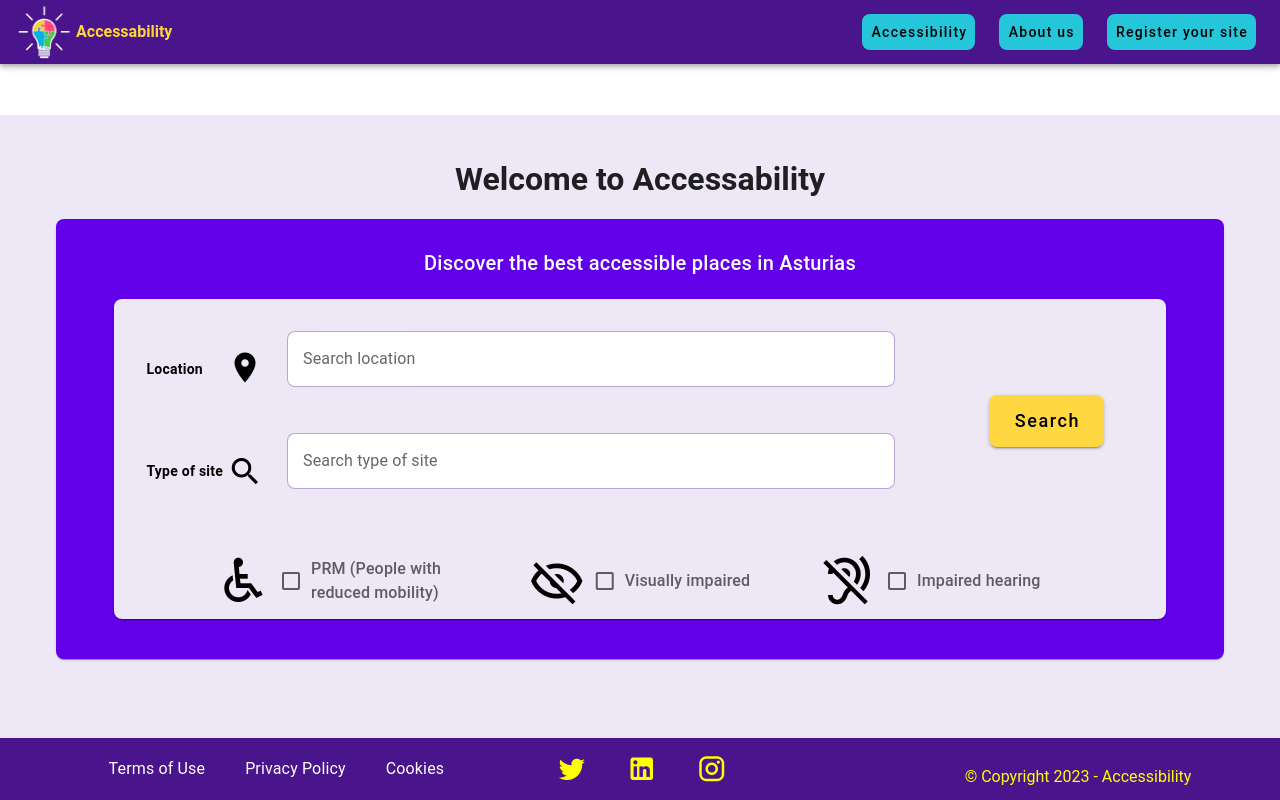
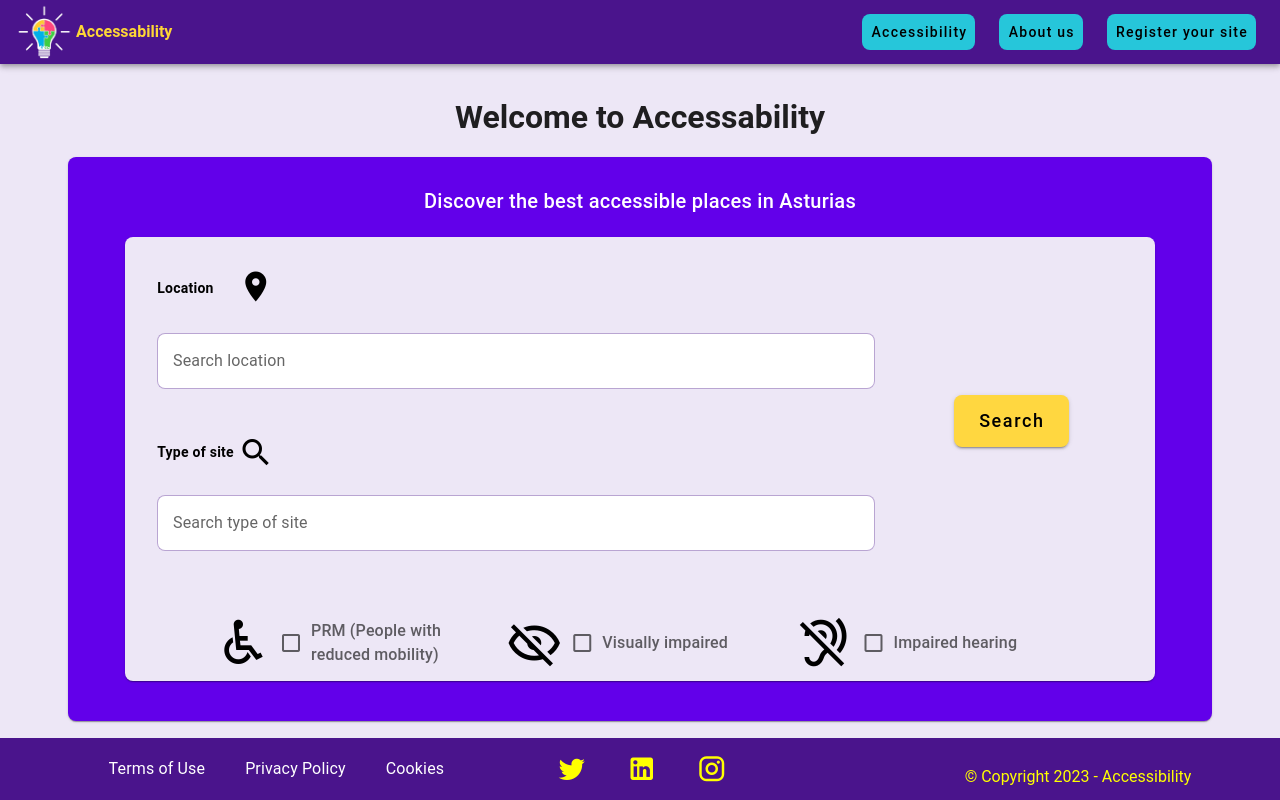
Before and after one commit to luisalvarez246/accessability, a Vue app in the folder frontend/: page / in a window 1280 px wide. Built offline with nearby package versions, Linux system fonts and the light colour scheme.

Commit message:
searchCard responsive changes

```diff
--- a/frontend/src/views/HomeView.vue
+++ b/frontend/src/views/HomeView.vue
@@ -4,7 +4,8 @@
   <v-container>
     <v-card
       color="cardbackground"
-      class="rounded-lg pt-5 pb-10"
+      class="rounded-lg pt-5 pb-10 mx-auto"
+      max-width="1144"
     >
       <v-card-title class="text-center text-wrap pb-5">
         Discover the best accessible places in Asturias
@@ -12,7 +13,7 @@
       <v-card class="mx-auto rounded-lg" color="mainbackground" width="90%" >
         <v-card-text class="ma-4">
           <v-row>
-            <v-col cols="12" sm="12" md="12" lg="10">
+            <v-col cols="12" lg="9">
               <v-row align="center">
                 <v-col cols="auto">
                   <span class="font-weight-bold">Location</span>
@@ -21,7 +22,7 @@
                   <v-icon
                     class="mb-1" size="36" aria-hidden="true" aria-label="Search Location">mdi-map-marker</v-icon>
                 </v-col>
-                <v-col cols="12" xs="12" sm="12" md="12" lg="9">
+                <v-col cols="12">
                   <v-text-field
                     id="search-location"
                     bg-color="white"
@@ -45,7 +46,7 @@
                   <v-icon
                     class="mb-" size="36" aria-hidden="true" aria-label="Search accessibility">mdi-magnify</v-icon>
                 </v-col>
-                <v-col cols="12" xs="12" sm="12" md="12" lg="9">
+                <v-col cols="12">
                   <v-text-field
                     id="search-type-of-site"
                     bg-color="white"
@@ -63,11 +64,11 @@
               </v-row>
             </v-col>
             <v-col
-              class="d-flex align-center justify-sm-center justify-md-center justify-lg-start" sm="0" md="0" lg="2"
+              class="d-flex align-center" md="0" lg="3"
             >
               <v-btn
                 text
-                class="text-none"
+                class="text-none mx-auto"
                 color="searchbtn"
                 rounded="lg"
                 size="x-large"
@@ -77,7 +78,7 @@
             </v-col>
           </v-row>
         </v-card-text>
-        <v-card-item class="justify-center">
+        <v-card-item class="justify-space-between">
           <v-row>
             <v-col
               v-for="(item, index) in [
@@ -90,7 +91,7 @@
               md="4"
               sm="6"
               xs="12"
-              class="d-flex justify-center align-center"
+              class="d-flex align-center"
             >
               <v-icon size="56">
                 {{ item.icon }}
@@ -114,11 +115,4 @@
 </script>
 
 <style scoped>
-/*.custom-label-color .v-field-label {
-  color: red;
-  opacity: 1;
-}
-.custom-label-color input{
-  color: red!important;
-}*/
 </style>
```
